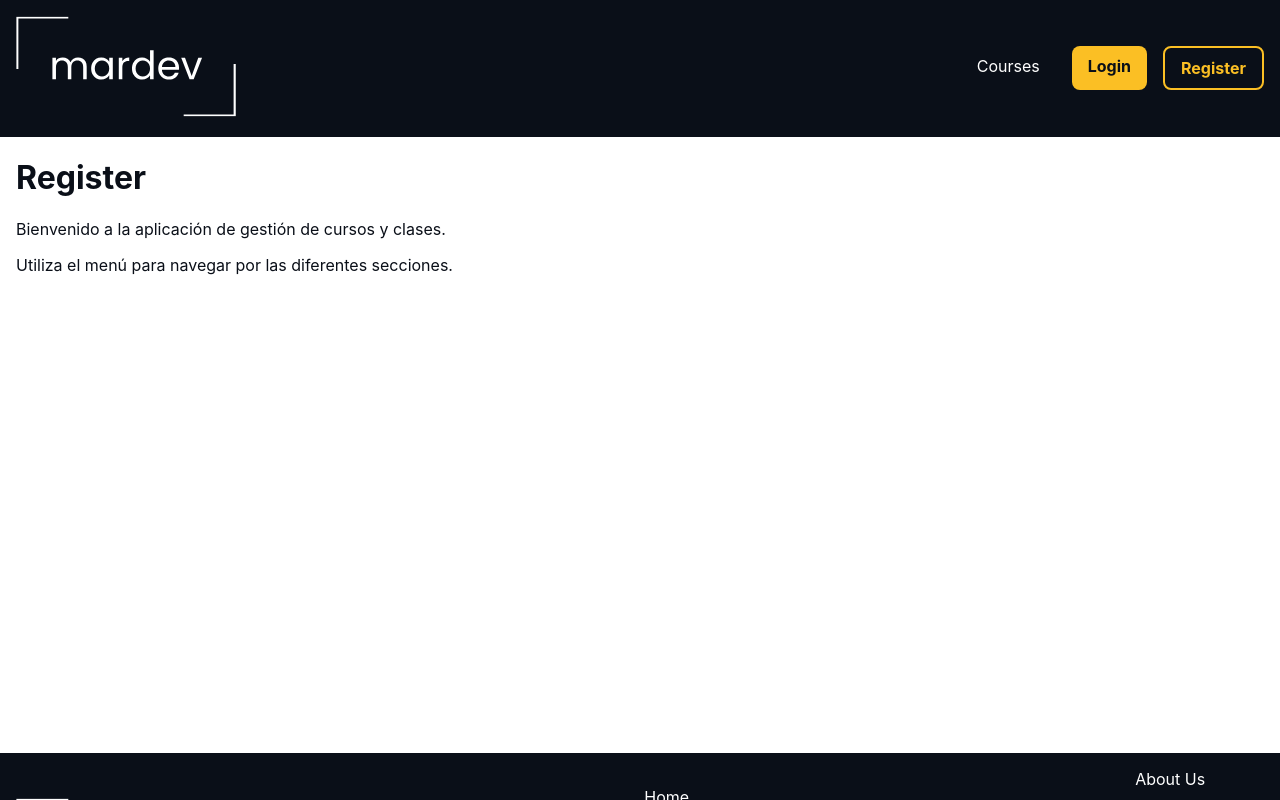
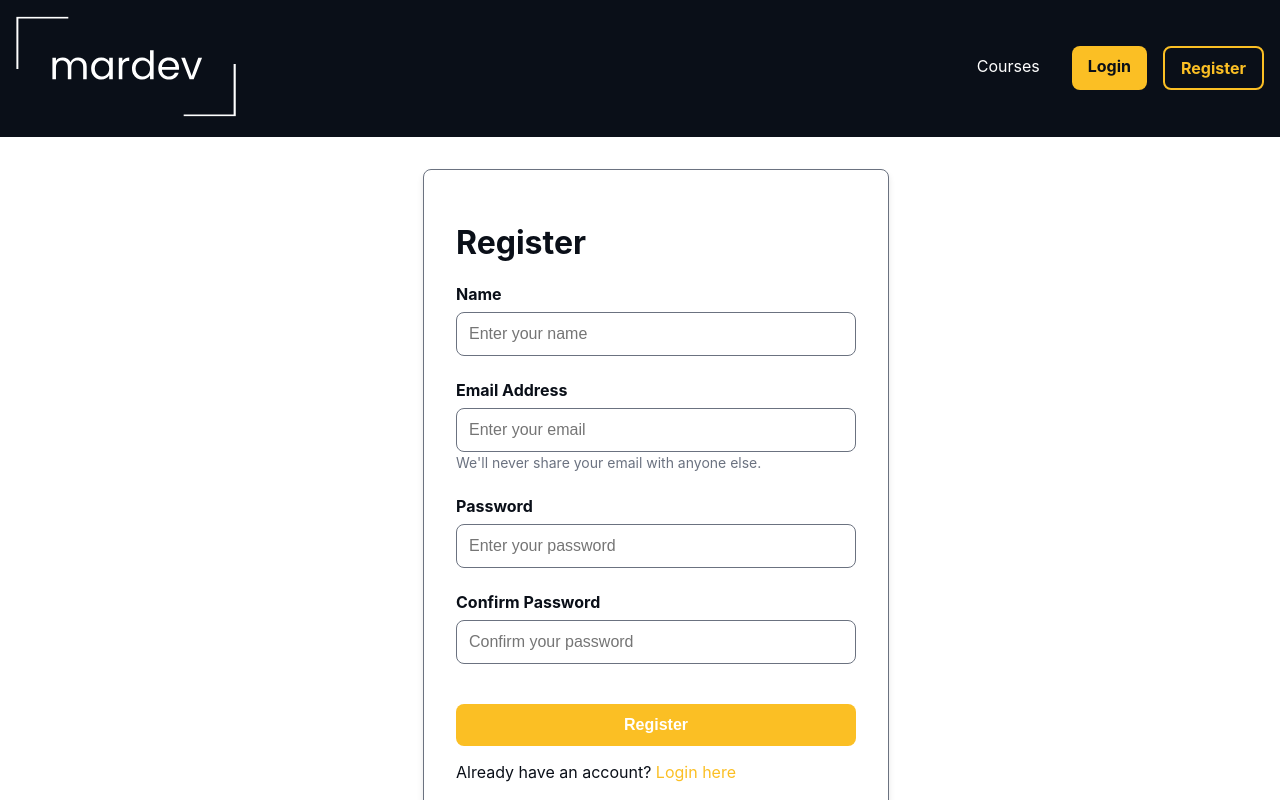
Before and after one commit to proyecto-academia/mardev-frontend, a React (Vite) app: page /register in a window 1280 px wide. Shown: the top 800 px of the page. Built offline with nearby package versions, Linux system fonts and the light colour scheme; no server answers.

Commit message:
feat: implement registration form with validation and notifications; add logout functionality in HeaderPrivate; enhance authentication checks in PrivateRoutes and useAuthStore

```diff
--- a/src/components/forms/RegisterForm.jsx
+++ b/src/components/forms/RegisterForm.jsx
@@ -1,3 +1,119 @@
+import { useAuthStore } from "../../stores/useAuthStore";
+import AuthRepository from "../../api/auth/AuthRepository";
+import { useNotificationStore } from "../../stores/useNotificationStore";
+import { Link } from "react-router-dom";
+
 export default function RegisterForm() {
-    return <p>this is a register form</p>;
-  }
+  const authStore = useAuthStore();
+  const notificationStore = useNotificationStore();
+
+  const handleSubmit = async (e) => {
+    e.preventDefault();
+    const email = e.target.email.value;
+    const password = e.target.password.value;
+    const passwordConfirmation = e.target.passwordConfirmation.value;
+    const name = e.target.name.value;
+
+    if (password !== passwordConfirmation) {
+      notificationStore.addNotification(
+        "Passwords do not match. Please try again.",
+        "error"
+      );
+      return;
+    }
+
+    try {
+      const { user, token } = await AuthRepository.register(
+        name,
+        email,
+        password,
+        passwordConfirmation
+      );
+      authStore.save(user, token);
+      if (authStore.isAuthenticated()) {
+        notificationStore.addNotification("Registration successful", "success");
+        window.location.href = "/courses";
+      }
+    } catch (error) {
+      notificationStore.addNotification(
+        "Registration failed: " + error.message,
+        "error"
+      );
+    }
+  };
+
+  return (
+    <>
+      <form id="register-form" onSubmit={handleSubmit}>
+        <h1>Register</h1>
+        <div className="form-group">
+          <label htmlFor="name-input" className="form-label">
+            Name
+          </label>
+          <input
+            id="name-input"
+            name="name"
+            type="text"
+            className="form-control"
+            placeholder="Enter your name"
+          />
+        </div>
+
+        <div className="form-group">
+          <label htmlFor="email-input" className="form-label">
+            Email Address
+          </label>
+          <input
+            id="email-input"
+            name="email"
+            type="email"
+            className="form-control"
+            placeholder="Enter your email"
+            aria-describedby="email-help"
+          />
+          <small id="email-help" className="form-text">
+            We'll never share your email with anyone else.
+          </small>
+        </div>
+
+        <div className="form-group">
+          <label htmlFor="password-input" className="form-label">
+            Password
+          </label>
+          <input
+            id="password-input"
+            name="password"
+            type="password"
+            className="form-control"
+            placeholder="Enter your password"
+          />
+        </div>
+
+        <div className="form-group">
+          <label htmlFor="password-confirmation-input" className="form-label">
+            Confirm Password
+          </label>
+          <input
+            id="password-confirmation-input"
+            name="passwordConfirmation"
+            type="password"
+            className="form-control"
+            placeholder="Confirm your password"
+          />
+        </div>
+
+        <button id="submit-button" type="submit" className="btn btn-primary">
+          Register
+        </button>
+        <div className="form-group">
+          <p>
+            Already have an account?{" "}
+            <Link to="/login" className="secondary-link">
+              Login here
+            </Link>
+          </p>
+        </div>
+      </form>
+    </>
+  );
+}
--- a/src/components/layout/HeaderPrivate.jsx
+++ b/src/components/layout/HeaderPrivate.jsx
@@ -1,18 +1,29 @@
 import { Link } from 'react-router-dom'
 import Logo from '../common/Logo'
+import { useAuthStore } from '../../stores/useAuthStore'
+import AuthRepository from '../../api/auth/AuthRepository'
 
 export default function HeaderPrivate() {
+
+  const authStore = useAuthStore();
+
+  const logout = () => {
+    AuthRepository.logout();
+    authStore.clear();
+  }
+
   return (
     <header className="private-header header">
       <div className="wrapper">
         <Logo />
         <nav className="">
           <Link to="/login" className="">
-            Login
+            logout
           </Link>
           <Link to="/register" className="">
             Register
           </Link>
+          <a href="/" onClick={logout} className='logout'>Logout</a>
         </nav>
       </div>
     </header>
--- a/src/index.css
+++ b/src/index.css
@@ -401,7 +401,9 @@ header.header nav a.secondary-link:hover {
 
 /* Estilo para los campos de entrada */
 #login-form .form-control {
-  width: 100%;
+  width: fill-available;
+  width: -webkit-fill-available;
+  width: -moz-available;
   padding: 0.75rem;
   border: 1px solid var(--gray-color); /* Borde gris medio */
   border-radius: var(--border-radius); /* Bordes redondeados */
@@ -932,3 +934,88 @@ footer.footer .last {
   color: var(--primary-color);
   margin-bottom: 1rem;
 }
+
+header.header nav a.logout{
+  color: var(--error-color);
+}
+
+header.header nav a.logout:hover{
+  border-color: var(--error-color);
+}
+
+
+/* Estilo general del formulario */
+#register-form {
+  max-width: 400px;
+  margin: 2rem auto;
+  padding: 2rem;
+  border: 1px solid var(--gray-color); /* Borde gris medio */
+  border-radius: var(--border-radius); /* Bordes redondeados */
+  background-color: var(--light-color); /* Fondo claro */
+  box-shadow: 0 4px 6px rgba(0, 0, 0, 0.1); /* Sombra ligera */
+}
+
+/* Estilo para los grupos de formulario */
+#register-form .form-group {
+  margin-bottom: 1.5rem;
+}
+
+/* Estilo para las etiquetas */
+#register-form .form-label {
+  display: block;
+  margin-bottom: 0.5rem;
+  font-weight: bold;
+  color: var(--dark-color); /* Texto oscuro */
+}
+
+/* Estilo para los campos de entrada */
+#register-form .form-control {
+  width: fill-available;
+  width: -webkit-fill-available;
+  width: -moz-available;
+  padding: 0.75rem;
+  border: 1px solid var(--gray-color); /* Borde gris medio */
+  border-radius: var(--border-radius); /* Bordes redondeados */
+  font-size: 1rem;
+  background-color: var(--light-color); /* Fondo blanco */
+  transition: border-color 0.3s ease, box-shadow 0.3s ease; /* Transiciones suaves */
+}
+
+/* Efecto al enfocar los campos de entrada */
+#register-form .form-control:focus {
+  border-color: var(--primary-color); /* Borde amarillo */
+  box-shadow: 0 0 4px rgba(255, 214, 10, 0.5); /* Sombra amarilla */
+  outline: none; /* Elimina el borde predeterminado */
+}
+
+/* Estilo para el texto de ayuda */
+#register-form .form-text {
+  font-size: 0.875rem;
+  color: var(--gray-color); /* Texto gris medio */
+  margin-top: 0.25rem;
+}
+
+/* Estilo para el botón */
+#register-form .btn {
+  display: inline-block;
+  width: 100%;
+  padding: 0.75rem;
+  font-size: 1rem;
+  font-weight: bold;
+  color: var(--light-color); /* Texto blanco */
+  background-color: var(--primary-color); /* Fondo amarillo */
+  border: none;
+  border-radius: var(--border-radius); /* Bordes redondeados */
+  cursor: pointer;
+  transition: background-color 0.3s ease, transform 0.2s ease; /* Transiciones suaves */
+}
+
+/* Efecto al pasar el mouse sobre el botón */
+#register-form .btn:hover {
+  background-color: var(--hover-color); /* Fondo amarillo más oscuro */
+}
+
+/* Efecto al hacer clic en el botón */
+#register-form .btn:active {
+  background-color: var(--dark-color); /* Fondo oscuro */
+}
--- a/src/pages/Home.jsx
+++ b/src/pages/Home.jsx
@@ -3,16 +3,27 @@ import { useLatestCourses } from "../hooks/useFetchLatestCourses";
 import { useFetchPacks } from "../hooks/useFetchPacks";
 import LatestsCoursesList from "../components/lists/LatestsCoursesList";
 import TestimonialsList from "../components/lists/TestimonialsList";
+import { useAuthStore } from "../stores/useAuthStore";
+
 export default function Home() {
   const latestCourses = useLatestCourses();
   const packs = useFetchPacks();
+  const isAuthenticated = useAuthStore().isAuthenticated();
 
   return (
     <>
       <Hero />
       <section id="latest-courses-section" className="section">
         <h2 className="section-title">Últimos Cursos</h2>
-        <LatestsCoursesList courses={latestCourses} />
+        {!isAuthenticated ? (
+          <div className="alert alert-warning">
+            <p>Para acceder a los cursos, por favor inicia sesión.</p>
+            <a href="/login" className="btn btn-primary">Iniciar Sesión</a>
+          </div>
+        ) : (
+          <LatestsCoursesList courses={latestCourses} />
+        )}
+
       </section>
 
       <section id="packs-section" className="section">
--- a/src/pages/Register.jsx
+++ b/src/pages/Register.jsx
@@ -1,10 +1,8 @@
-
+import RegisterForm from "../components/forms/RegisterForm";
 export default function Register() {
     return(
         <>
-            <h1>Register</h1>
-            <p>Bienvenido a la aplicación de gestión de cursos y clases.</p>
-            <p>Utiliza el menú para navegar por las diferentes secciones.</p>
+            <RegisterForm />
         </>
     );
 }
--- a/src/routes/PrivateRoutes.jsx
+++ b/src/routes/PrivateRoutes.jsx
@@ -2,9 +2,9 @@ import { Navigate, Outlet } from 'react-router-dom'
 import { useAuthStore } from '../stores/useAuthStore'
 
 export default function PrivateRoute() {
-  const token = useAuthStore((state) => state.token)
+  const isAuthenticated = useAuthStore().isAuthenticated();
 
-  if (!token) {
+  if (!isAuthenticated) {
     return <Navigate to="/login" replace />
   }
 
--- a/src/stores/useAuthStore.js
+++ b/src/stores/useAuthStore.js
@@ -3,27 +3,54 @@ import { create } from 'zustand';
 export const useAuthStore = create((set) => ({
   user: null,
   token: localStorage.getItem('token') || null,
+  tokenTime: localStorage.getItem('tokenTime') || null,
 
   save: (user, token) => {
+    const expirationTime = 30 * 60 * 1000; // 30 minutos en milisegundos
+    const currentTime = Date.now();
+    const expirationDate = currentTime + expirationTime;
+
     localStorage.setItem('token', token);
     localStorage.setItem('user', JSON.stringify(user));
-    set({ user: user, token });
+    localStorage.setItem('tokenTime', expirationDate);
+
+    set({ user, token, tokenTime: expirationDate });
   },
 
   clear: () => {
     localStorage.removeItem('token');
-    set({ user: null, token: null });
+    localStorage.removeItem('user');
+    localStorage.removeItem('tokenTime');
+    set({ user: null, token: null, tokenTime: null });
   },
 
   loadUserFromStorage: () => {
-    const token = localStorage.getItem('token')
-    const userString = localStorage.getItem('user')
-    const user = userString ? JSON.parse(userString) : null
+    const token = localStorage.getItem('token');
+    const userString = localStorage.getItem('user');
+    const tokenTime = localStorage.getItem('tokenTime');
+    const user = userString ? JSON.parse(userString) : null;
 
-    if (token && user) {
-      set({ token, user })
+    if (token && user && tokenTime && Date.now() < parseInt(tokenTime, 10)) {
+      set({ token, user, tokenTime });
+    } else {
+      // Si el token ha expirado, limpiar el almacenamiento
+      localStorage.removeItem('token');
+      localStorage.removeItem('user');
+      localStorage.removeItem('tokenTime');
+      set({ user: null, token: null, tokenTime: null });
     }
   },
 
-  isAuthenticated: () => !!localStorage.getItem('token') && !!localStorage.getItem('user'), // Check if token and user exist in local storage
+  isAuthenticated: () => {
+    const token = localStorage.getItem('token');
+    const user = localStorage.getItem('user');
+    const tokenTime = localStorage.getItem('tokenTime');
+
+    return (
+      !!token &&
+      !!user &&
+      tokenTime &&
+      Date.now() < parseInt(tokenTime, 10)
+    );
+  },
 }));
```
